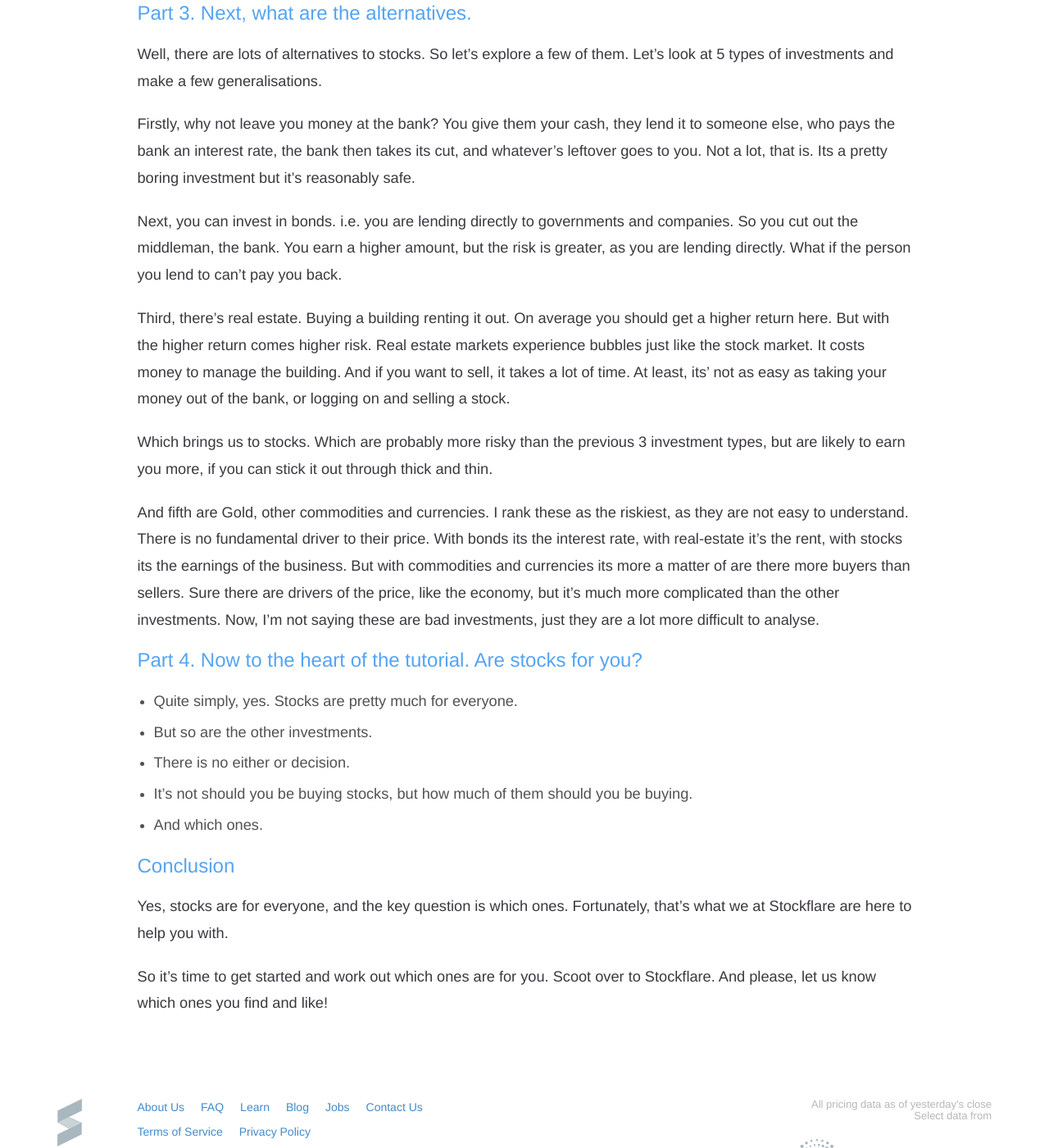
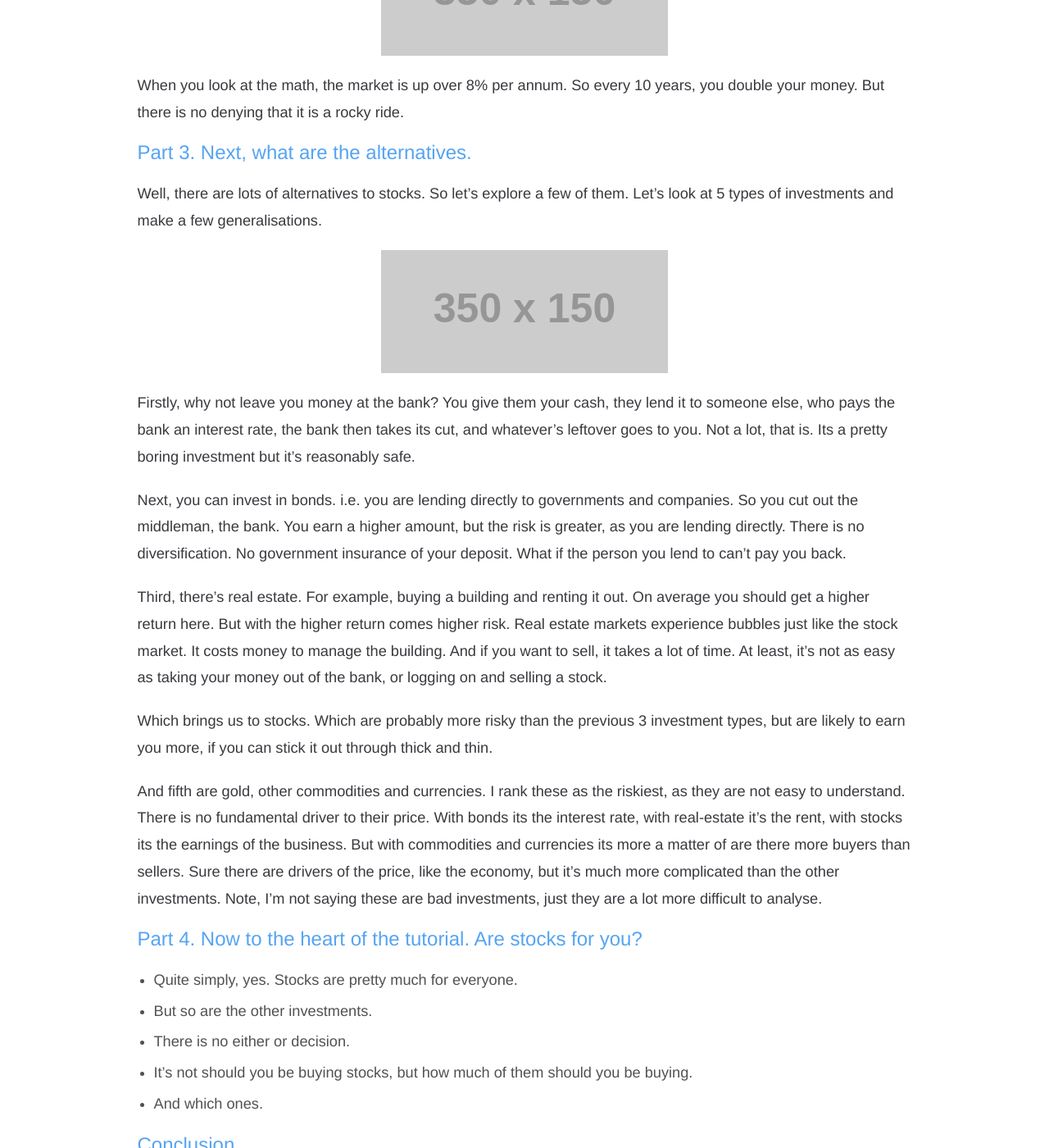
Before and after one commit to Stockflare/learn, a Jekyll site: the page built from _posts/2014-10-31-B1-should-i-be-buying-shares.markdown, in a window 1280 px wide and 1400 px high, scrolled down 2134 px. Shown: the whole window at 82% size. Built offline with Jekyll 4.4.1, drawn with Linux system fonts in a browser that asks for light colours; nearby versions of some CDN libraries; some of the changed text lies outside the part shown.

Commit message:
Update and rename 2014-10-31-should-i-be-buying-shares.markdown to 2014-10-31-B1-should-i-be-buying-shares.markdown
placeholders

```diff
--- a/_posts/2014-10-31-should-i-be-buying-shares.markdown
+++ b/_posts/2014-10-31-B1-should-i-be-buying-shares.markdown
@@ -54,15 +56,17 @@ But there is no denying that it is a rocky ride.
 
 Well, there are lots of alternatives to stocks. So let’s explore a few of them. Let’s look at 5 types of investments and make a few generalisations.
 
+![Image alternate text](http://placehold.it/350x150)
+
 Firstly, why not leave you money at the bank? You give them your cash, they lend it to someone else, who pays the bank an interest rate, the bank then takes its cut, and whatever’s leftover goes to you. Not a lot, that is. Its a pretty boring investment but it’s reasonably safe.
 
-Next, you can invest in bonds. i.e. you are lending directly to governments and companies. So you cut out the middleman, the bank. You earn a higher amount, but the risk is greater, as you are lending directly. What if the person you lend to can’t pay you back.
+Next, you can invest in bonds. i.e. you are lending directly to governments and companies. So you cut out the middleman, the bank. You earn a higher amount, but the risk is greater, as you are lending directly. There is no diversification. No government insurance of your deposit. What if the person you lend to can’t pay you back.
 
-Third, there’s real estate. Buying a building renting it out. On average you should get a higher return here. But with the higher return comes higher risk. Real estate markets experience bubbles just like the stock market. It costs money to manage the building. And if you want to sell, it takes a lot of time. At least, its’ not as easy as taking your money out of the bank, or logging on and selling a stock.
+Third, there’s real estate. For example, buying a building and renting it out. On average you should get a higher return here. But with the higher return comes higher risk. Real estate markets experience bubbles just like the stock market. It costs money to manage the building. And if you want to sell, it takes a lot of time. At least, it's not as easy as taking your money out of the bank, or logging on and selling a stock.
 
 Which brings us to stocks. Which are probably more risky than the previous 3 investment types, but are likely to earn you more, if you can stick it out through thick and thin.
 
-And fifth are Gold, other commodities and currencies. I rank these as the riskiest, as they are not easy to understand. There is no fundamental driver to their price. With bonds its the interest rate, with real-estate it’s the rent, with stocks its the earnings of the business. But with commodities and currencies its more a matter of are there more buyers than sellers. Sure there are drivers of the price, like the economy, but it’s much more complicated than the other investments. Now, I’m not saying these are bad investments, just they are a lot more difficult to analyse.
+And fifth are gold, other commodities and currencies. I rank these as the riskiest, as they are not easy to understand. There is no fundamental driver to their price. With bonds its the interest rate, with real-estate it’s the rent, with stocks its the earnings of the business. But with commodities and currencies its more a matter of are there more buyers than sellers. Sure there are drivers of the price, like the economy, but it’s much more complicated than the other investments. Note, I’m not saying these are bad investments, just they are a lot more difficult to analyse.
 
 ### Part 4. Now to the heart of the tutorial. Are stocks for you?
 
```
Also changed, not shown: other parts of _posts/2014-10-31-B1-should-i-be-buying-shares.markdown (+3 -1 lines).
